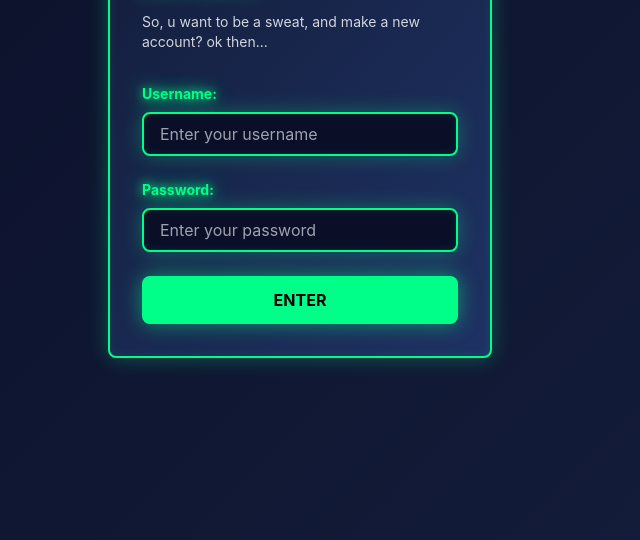
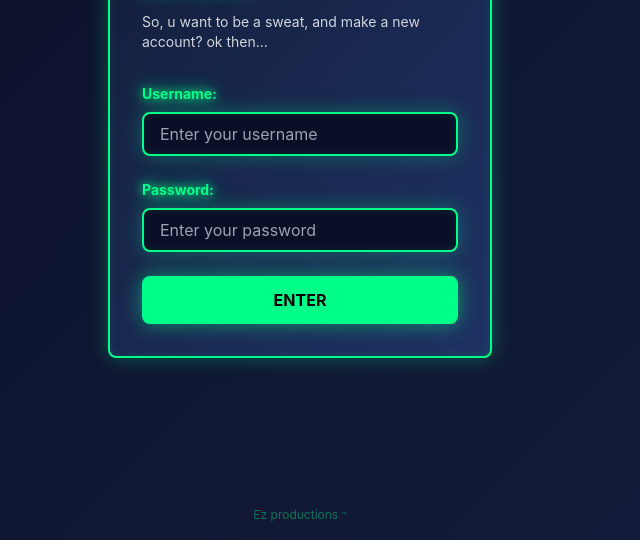
Before and after one commit to jaydenguan0825-commits/potato, a website built with Vite: page login.html in a window 1280 px wide. Shown: the part 260-800 px from the top of the page, without its empty margins (340-980 px from the left). Built offline with nearby package versions, Linux system fonts and the light colour scheme.

Commit message:
sponsored by Ez Ez Productions

```diff
--- a/login.html
+++ b/login.html
@@ -151,6 +151,11 @@
                 </button>
             </div>
         </div>
+
+        <!-- Footer -->
+        <div class="fixed bottom-4 left-0 right-0 text-center">
+            <p class="text-gray-500 text-xs" style="color: rgba(0, 255, 136, 0.4);">Ez productions <span style="font-size: 0.7em;">™</span></p>
+        </div>
     </div>
 
     <script>
```
